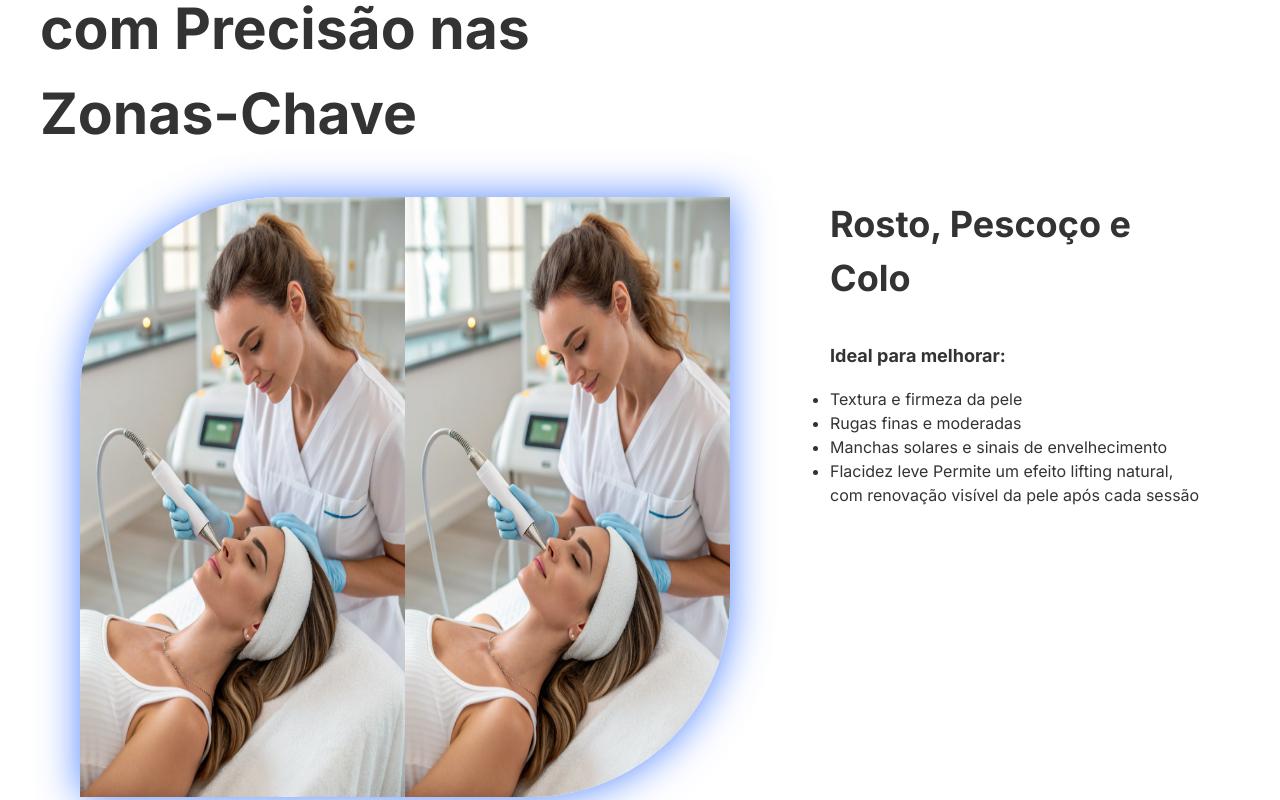
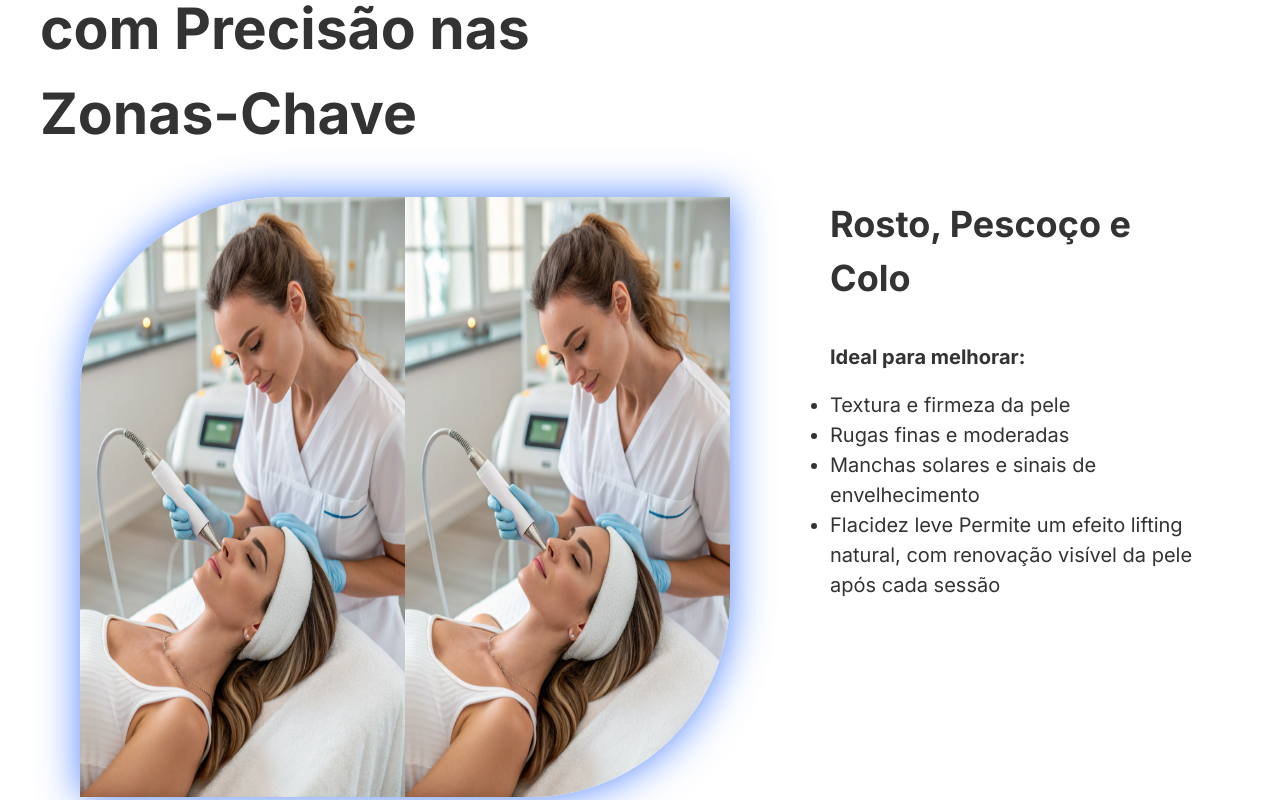
Before and after one commit to Webtech87/LazerCO2, a React (Vite) app in the folder client/: page / in a window 1280 px wide. Shown: the part 2866-3666 px from the top of the page. Built offline with nearby package versions, Linux system fonts and the light colour scheme.

Commit message:
[UPDATE] Change font-size for content text

```diff
--- a/client/src/components/KeyAreas/KeyAreas.css
+++ b/client/src/components/KeyAreas/KeyAreas.css
@@ -29,7 +29,7 @@ body {
 .title {
     font-size: 38px;
     font-weight: 700;
-    max-width: 48vw;
+    max-width: 50vw;
 }
 
 .content {
@@ -66,9 +66,13 @@ body {
 }
 
 .info-text span {
-    font-size: 18px;
+    font-size: 20px;
 }
 
 .info-text ul {
     margin-top: 5%;
 }
+
+.info-text li {
+    font-size: 20px;
+}
```
